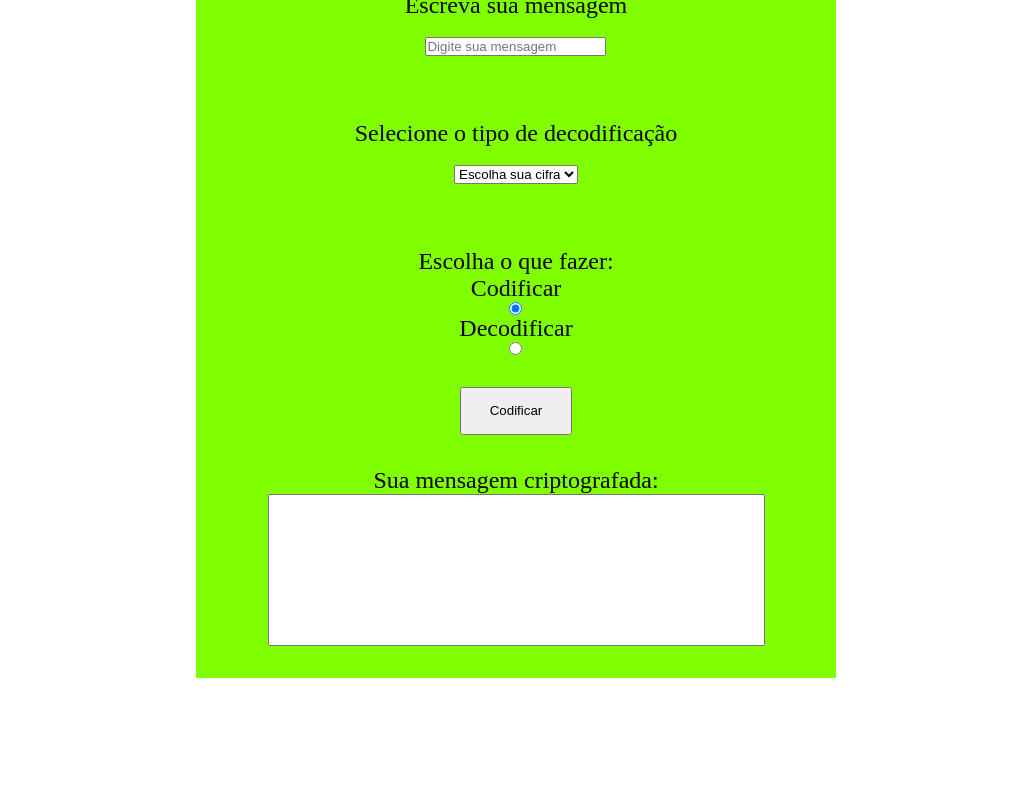
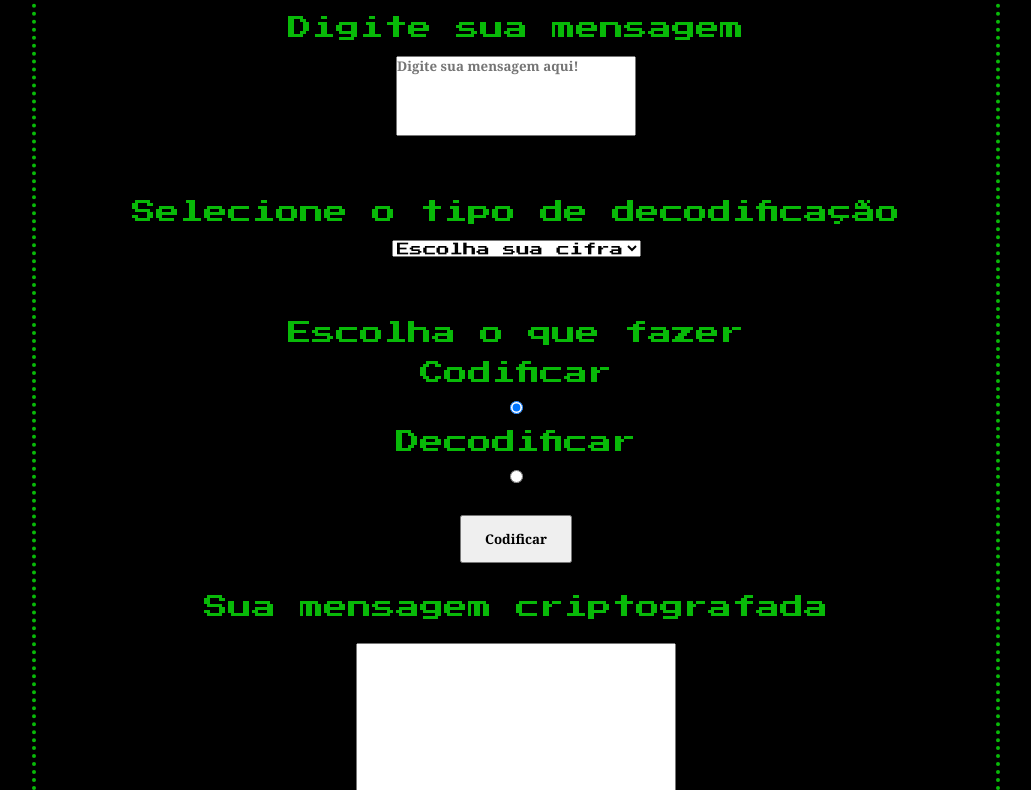
Before and after one commit to brunoandreotti/Criptografias, a plain HTML site: page index.html in a window 1280 px wide. Shown: the part 116-906 px from the top of the page, without its empty margins (124-1155 px from the left). Before the commit the page ends 800 px from the top, so only its background shows below. Drawn offline with Linux system fonts and the light colour scheme.

Commit message:
Finalização-projeto

```diff
--- a/index.html
+++ b/index.html
@@ -9,11 +9,12 @@
 </head>
 <body>
   <div id="container">
-    <h1>Passinho do Romano</h1>
+
     <form>
+      <h1>Encriptador de mensagens</h1>
       <div id="mensagemdiv">
-        <label for="mensagem">Escreva sua mensagem</label><br>
-        <input type="text" name="mensagem" id="text-input" placeholder="Digite sua mensagem">
+        <label for="mensagem">Digite sua mensagem</label><br>
+        <textarea name="mensagem" id="text-input" placeholder="Digite sua mensagem aqui!" ></textarea>
       </div>
 
       <div id="tipodiv">
@@ -26,16 +27,16 @@
       </div>
 
       <div id="incrementodiv">
-        <label>Escolha o incremento a ser utilizado na cifra</label><br>
+        <label>Escolha a cifra a ser utilizada</label><br>
         <input type="range"  min='1' max="25" id="incremento" value="1" >
         <textarea name="rangevalue" id="rangevalue" cols="1" rows="1" placeholder="1"   readonly></textarea>
       </div>
 
       <div id="escolhadiv">
-        <label>Escolha o que fazer:</label>
-        <label for="codificar">Codificar</label>
-        <input type="radio" name="radio" id="codificar" value="codificar" checked>
-        <label for="decodificar">Decodificar</label>
+        <label>Escolha o que fazer</label><br>
+        <label for="codificar">Codificar</label><br>
+        <input type="radio" name="radio" id="codificar" value="codificar" checked><br>
+        <label for="decodificar">Decodificar</label><br>
         <input type="radio" name="radio" id="decodificar" value="decodificar">
 
       </div>
@@ -45,8 +46,8 @@
       <input type="submit" value="Codificar" id="button">
 
       <div id="resultadodiv">
-        <label for="resultado">Sua mensagem criptografada:</label>
-        <textarea name="resultado" id="resultado" cols="60" rows="10"></textarea>
+        <label for="resultado">Sua mensagem criptografada</label><br>
+        <textarea name="resultado" id="resultado" readonly></textarea>
       </div>
     </form>
   </div>
--- a/main.js
+++ b/main.js
@@ -87,6 +87,18 @@ function decodificaCesar() {
   return textoCodificadoCesar
 }
 
+function codificaBase64() {
+  var textCode = document.querySelector('#text-input').value
+  var binario = btoa(textCode)
+  return binario
+}
+
+function decodificaBase64() {
+  var textCode = document.querySelector('#text-input').value
+  var binario = atob(textCode)
+  return binario
+}
+
 function resultado(e) {
   e.preventDefault()
 
@@ -94,5 +106,9 @@ function resultado(e) {
     document.querySelector('#resultado').value = codificaCesar()
   } else if (cifra.value == 'cifraCesar' && decodificar.checked) {
     document.querySelector('#resultado').value = decodificaCesar()
+  } else if (cifra.value == 'base64' && codificar.checked) {
+    document.querySelector('#resultado').value = codificaBase64()
+  } else {
+    document.querySelector('#resultado').value = decodificaBase64()
   }
 }
--- a/style.css
+++ b/style.css
@@ -1,16 +1,25 @@
+
+/* FONT */
+@import url('https://fonts.googleapis.com/css2?family=Orbitron:wght@400;600;700&display=swap');
+@import url('https://fonts.googleapis.com/css2?family=Press+Start+2P&display=swap');
+
 * {
   margin: 0;
   padding: 0;
   box-sizing: border-box;
+  font-family: 'Press Start 2P', cursive;
 }
+
 
 body {
   width: 100vw;
-  height: 100vh;
+  height: 100%;
   display: flex;
   flex-direction: column;
   align-items: center;
   justify-content: center;
+  background-color: black;
+  text-align: center;
 }
 
 label {
@@ -21,6 +30,7 @@ form {
   display: flex;
   flex-direction: column;
   align-items: center;
+  padding: 2rem;
 }
 
 form #button {
@@ -28,14 +38,29 @@ form #button {
   width: 7rem;
 }
 
+input {
+  font-weight: 700;
+  font-family: Georgia, 'Times New Roman', Times, serif, Helvetica, sans-serif;
+}
+
+textarea{
+  font-weight: 700;
+  font-family: Georgia, 'Times New Roman', Times, serif, Helvetica, sans-serif;
+}
+
 #container {
+  height: 100%;
+
   display: flex;
   flex-direction: column;
   align-items: center;
   justify-content: center;
   background: chartreuse;
-  width: 40rem;
+  /* width: 40rem; */
   padding: 2rem;
+  background: black;
+  color: rgb(8, 185, 8);
+  border: dotted 4px rgb(8, 185, 8);
 }
 
 #mensagemdiv {
@@ -43,6 +68,11 @@ form #button {
   display: flex;
   flex-direction: column;
   align-items: center;
+}
+
+#text-input{
+  height: 5rem;
+  width: 15rem;
 }
 
 #tipodiv {
@@ -78,6 +108,13 @@ form #button {
   align-items: center;
 }
 
+#resultadodiv textarea{
+  height: 15rem;
+  width: 20rem;
+}
+
+
+
 textarea{
   resize: none;
 }
```
